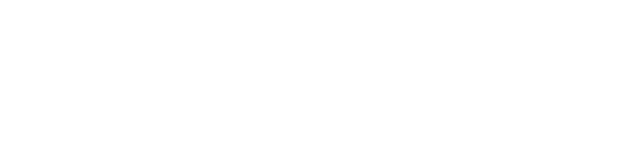
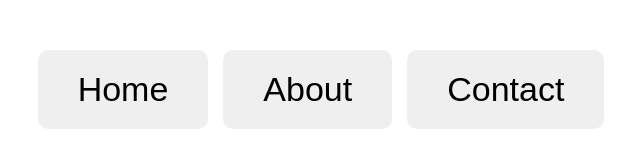
Before and after one commit to TheSeagullDev/odin-restaurant-page, a website built with webpack: page src/template.html in a window 1280 px wide. Shown: the whole page, without its empty margins (319-959 px from the left). Built offline with nearby package versions, Linux system fonts and the light colour scheme.

Commit message:
Create button layout in html

```diff
--- a/src/index.js
+++ b/src/index.js
@@ -0,0 +1 @@
+import "./styles.css";
--- /dev/null
+++ b/src/styles.css
@@ -0,0 +1,18 @@
+header {
+    display: flex;
+    justify-content: center;
+    gap: 15px;
+    margin: 50px 30%;
+}
+
+nav {
+    flex: 1;
+}
+
+button {
+    padding: 20px 40px;
+    border-radius: 10px;
+    border: none;
+    font-size: 34px;
+    width: 100%;
+}
--- a/src/template.html
+++ b/src/template.html
@@ -6,6 +6,13 @@
     <title>Restaurant Page</title>
 </head>
 <body>
+    <header>
+        <nav><button class="home">Home</button></nav>
+        <nav><button class="about">About</button></nav>
+        <nav><button class="contact">Contact</button></nav>
+    </header>
+    <div id="content">
 
+    </div>
 </body>
 </html>
```
